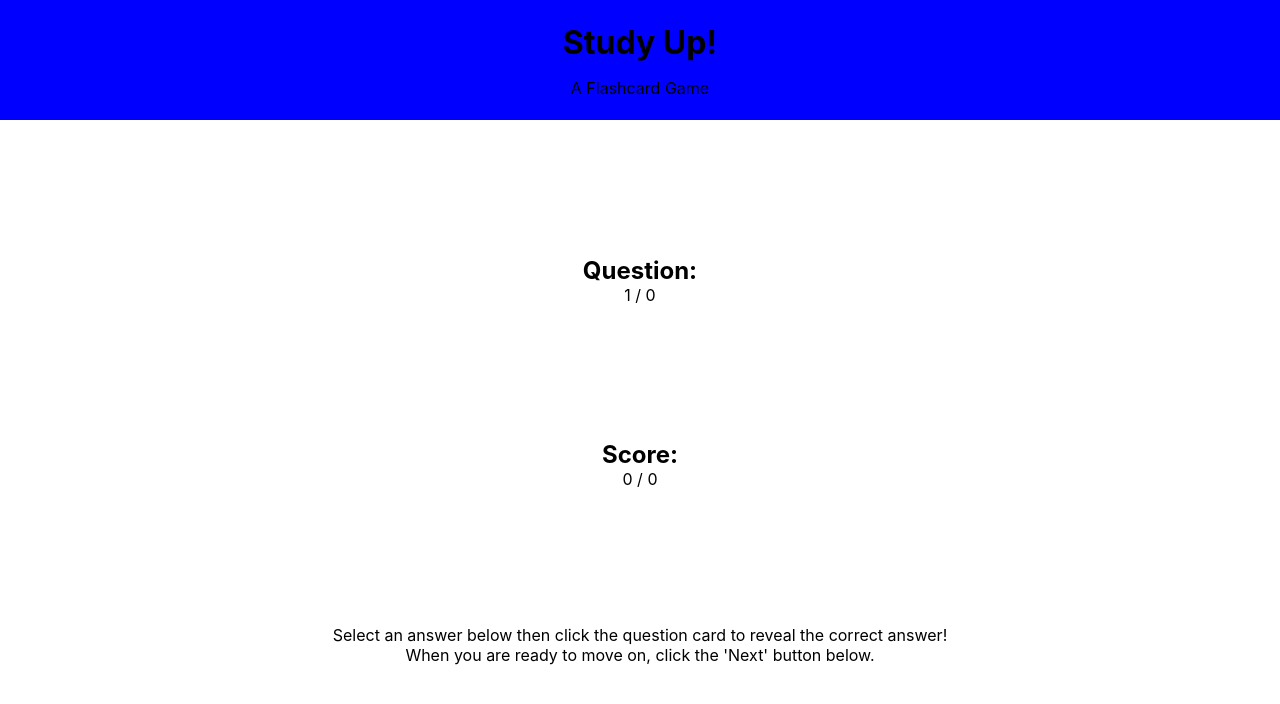
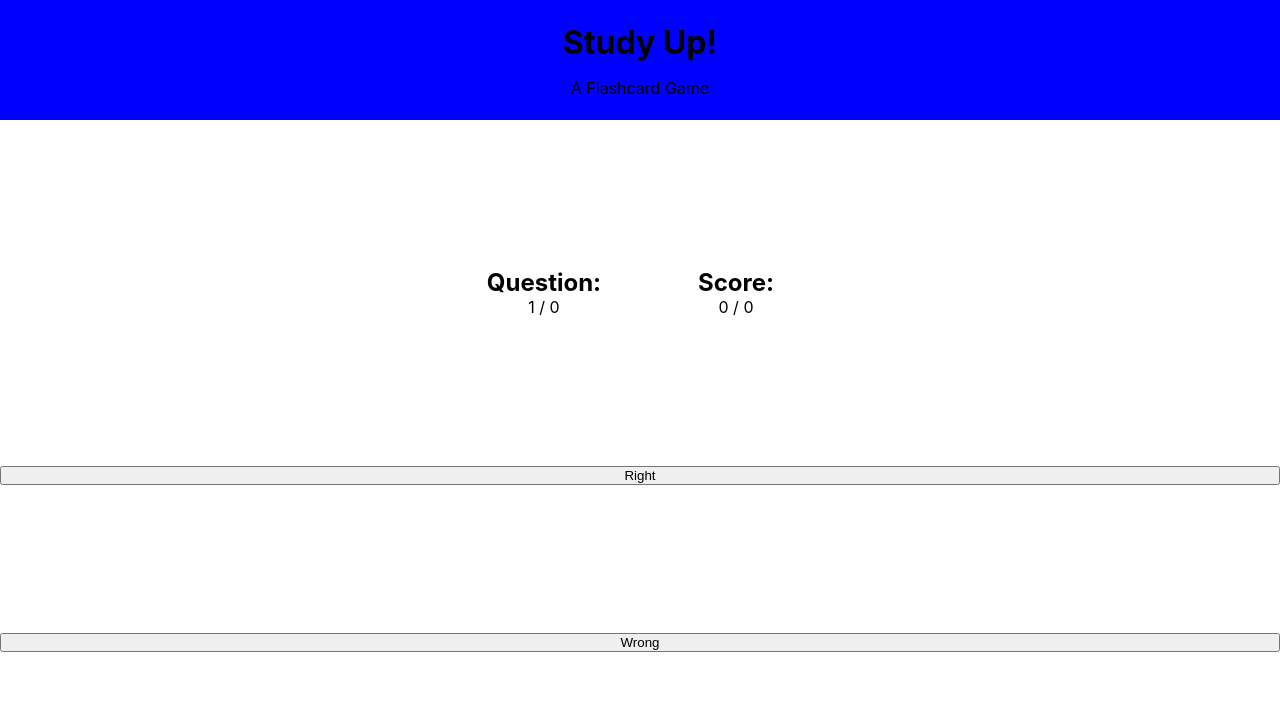
Before and after one commit to KyleWong2510/flashcards-challenge, a React (Create React App) app: page /play in a window 1280 px wide. Shown: the top 704 px of the page. Built offline with nearby package versions, Linux system fonts and the light colour scheme.

Commit message:
Change for user validated scoring

```diff
--- a/src/components/Card/Card.js
+++ b/src/components/Card/Card.js
@@ -1,56 +1,12 @@
 import React, { useState, useEffect } from 'react'
 import './Card.css'
 
-const Card = ({question, correctAnswer, allAnswers, nextCard, incrementScore, incrementCompleted}) => {
-  const [selectedAnswer, setSelectedAnswer] = useState(null)
-  const [isQuestion, setIsQuestion] = useState(true)
-  const [isFlippable, setIsFlippable] = useState(false)
-  const displayedAnswers = allAnswers.map((answer, i) => (
-    <p
-      className={`answer ${selectedAnswer === i && 'selected'}`}
-      id={i}
-      onClick={() => {
-        setSelectedAnswer(i)
-        setIsFlippable(true)
-      }}
-    >
-      {answer}
-    </p>
-  ))
-
-  const handleQuestionClick = () => {
-    if (selectedAnswer !== null && isFlippable) {
-      setIsQuestion(false)
-    }
-  }
-
-  const addPoint = () => {
-    console.log('SEL', allAnswers[selectedAnswer])
-    console.log('COR', correctAnswer)
-    if (allAnswers[selectedAnswer] === correctAnswer) {
-      console.log('TRUE')
-      incrementScore()
-    }
-  }
-
-  const handleNextClick = () => {
-    addPoint()
-    incrementCompleted()
-    setIsQuestion(true)
-    setIsFlippable(false)
-    setSelectedAnswer(null)
-    nextCard()
-  }
-
+const Card = ({question, correctAnswer, isQuestion, setIsQuestion}) => {
   return (
     <section className='card'>
-      <div className='question' onClick={handleQuestionClick}>
+      <div className='question' onClick={() => setIsQuestion(!isQuestion)}>
         {isQuestion ? question : correctAnswer}
       </div>
-      <div className='answers-container'>
-        {displayedAnswers}
-      </div>
-      <button onClick={handleNextClick} disabled={isQuestion}>Next</button>
     </section>
   )
 }
--- a/src/components/CardContainer/CardContainer.css
+++ b/src/components/CardContainer/CardContainer.css
@@ -5,3 +5,8 @@
   height: 100%;
   justify-content: space-evenly;
 }
+
+.metrics {
+  display: flex;
+  width: 30%;
+}
--- a/src/components/CardContainer/CardContainer.js
+++ b/src/components/CardContainer/CardContainer.js
@@ -1,8 +1,7 @@
-import React, { useState, useEffect } from 'react'
+import React, { useState } from 'react'
 import Card from '../Card/Card'
 import { withRouter } from 'react-router-dom'
-import { useSelector, useDispatch, connect } from 'react-redux'
-import { shuffle } from '../../util'
+import { useSelector, connect } from 'react-redux'
 import './CardContainer.css'
 
 const CardContainer = (props) => {
@@ -10,6 +9,7 @@ const CardContainer = (props) => {
   const [currentCard, setCurrentCard] = useState(0)
   const [score, setScore] = useState(0)
   const [completedQuestions, setCompletedQuestions] = useState(0)
+  const [isQuestion, setIsQuestion] = useState(true)
 
   const nextCard = () => {
     if (currentCard < cards.length - 1) {
@@ -20,27 +20,31 @@ const CardContainer = (props) => {
     }
   }
 
-  const incrementScore = () => {
+  const handleCorrect = () => {
     setScore(score + 1)
+    setCompletedQuestions(completedQuestions + 1)
+    setIsQuestion(true)
+    nextCard()
   }
 
-  const incrementCompleted = () => {
+  const handleIncorrect = () => {
     setCompletedQuestions(completedQuestions + 1)
+    setIsQuestion(true)
+    nextCard()
   }
 
   const cards = flashcards.map((card) => (
     <Card
       question={card.question}
       correctAnswer={card.correct_answer}
-      allAnswers={shuffle([...card.incorrect_answers, card.correct_answer])}
-      nextCard={nextCard}
-      incrementScore={incrementScore}
-      incrementCompleted={incrementCompleted}
+      isQuestion={isQuestion}
+      setIsQuestion={setIsQuestion}
     />
   ))
 
   return (
     <section className='card-container'>
+      <div className='metrics'>
         <div>
           <h2>Question:</h2>
           <p>{currentCard + 1} / {flashcards.length}</p>
@@ -49,8 +53,10 @@ const CardContainer = (props) => {
           <h2>Score:</h2>
           <p>{score} / {completedQuestions}</p>
         </div>
-      <p>Select an answer below then click the question card to reveal the correct answer!<br />When you are ready to move on, click the 'Next' button below.</p>
+      </div>
       {cards[currentCard]}
+      <button onClick={handleCorrect}>Right</button>
+      <button onClick={handleIncorrect}>Wrong</button>
     </section>
   )
 }
--- a/src/util.js
+++ /dev/null
@@ -1,12 +0,0 @@
-export const shuffle = (cardArray) => {
-    var i = cardArray.length;
-    var j;
-    var temp;
-    while (--i > 0) {
-      j = Math.floor(Math.random() * (i + 1));
-      temp = cardArray[j];
-      cardArray[j] = cardArray[i];
-      cardArray[i] = temp;
-    }
-    return cardArray
-  };
```
Lines whose indentation alone changed are shown as unchanged.
